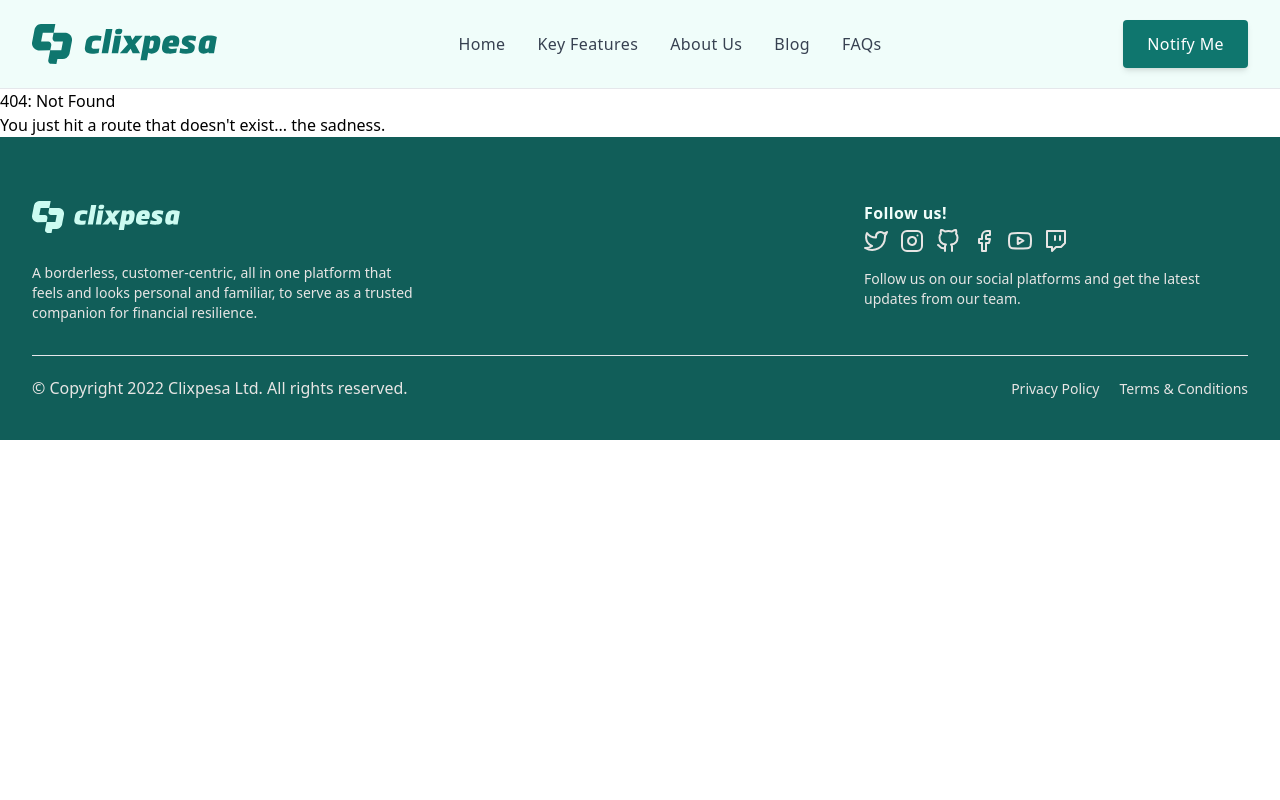
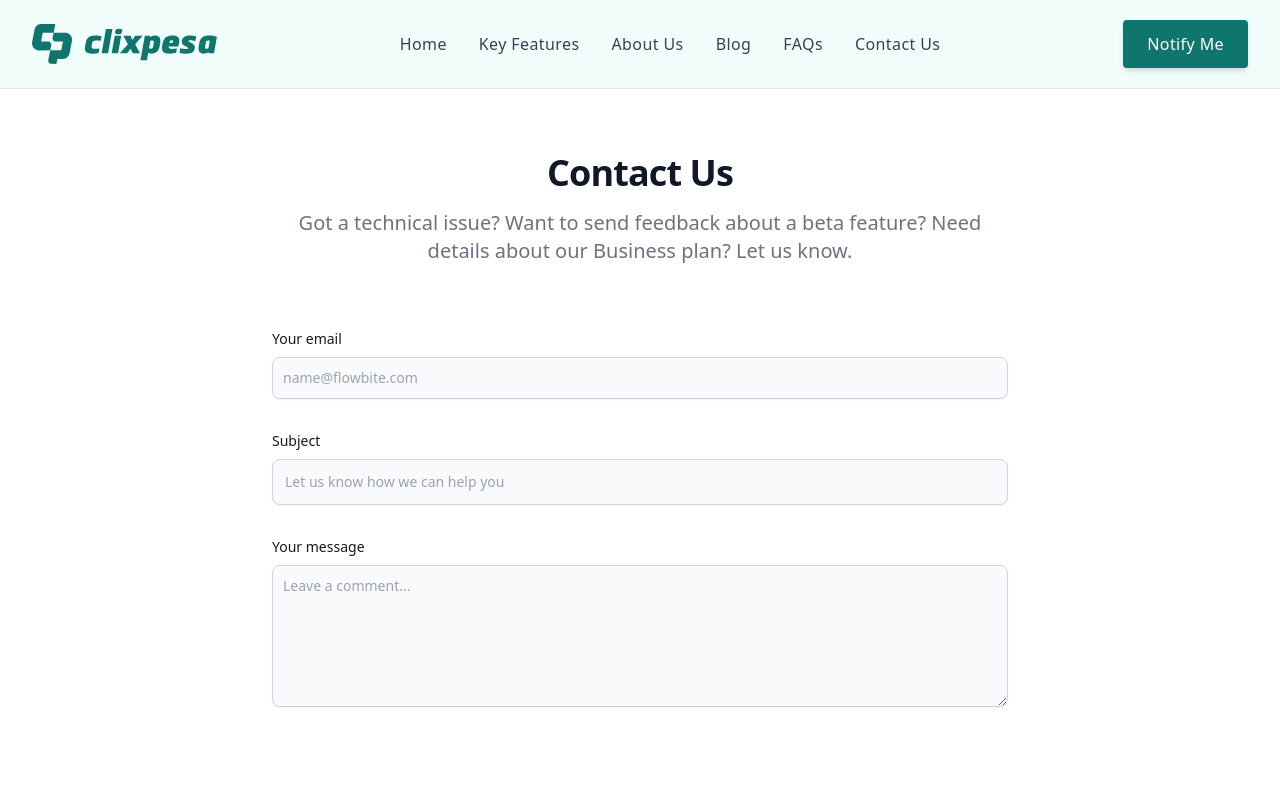
Before and after one commit to clixpesa/clixpesa-website, a Gatsby site: page /contact in a window 1280 px wide. Before the commit this address had no page. Shown: the top 800 px of the page. Built offline with nearby package versions, Linux system fonts and the light colour scheme; Gatsby itself is replaced by a stand-in of ours.

Commit message:
contact form setup

```diff
--- /dev/null
+++ b/src/components/ContactForm.js
@@ -0,0 +1,69 @@
+import React from "react"
+
+export default function ContactForm() {
+  return (
+    <section class="bg-white dark:bg-gray-900">
+      <div class="py-8 lg:py-16 px-4 mx-auto max-w-screen-md">
+        <h2 class="mb-4 text-4xl tracking-tight font-extrabold text-center text-gray-900 dark:text-white">
+          Contact Us
+        </h2>
+        <p class="mb-8 lg:mb-16 font-light text-center text-gray-500 dark:text-gray-400 sm:text-xl">
+          Got a technical issue? Want to send feedback about a beta feature?
+          Need details about our Business plan? Let us know.
+        </p>
+        <form action="#" class="space-y-8">
+          <div>
+            <label
+              for="email"
+              class="block mb-2 text-sm font-medium text-gray-900 dark:text-gray-300"
+            >
+              Your email
+            </label>
+            <input
+              type="email"
+              id="email"
+              class="shadow-sm bg-gray-50 border border-gray-300 text-gray-900 text-sm rounded-lg focus:ring-primary-500 focus:border-primary-500 block w-full p-2.5 dark:bg-gray-700 dark:border-gray-600 dark:placeholder-gray-400 dark:text-white dark:focus:ring-primary-500 dark:focus:border-primary-500 dark:shadow-sm-light"
+              placeholder="name@flowbite.com"
+              required
+            />
+          </div>
+          <div>
+            <label
+              for="subject"
+              class="block mb-2 text-sm font-medium text-gray-900 dark:text-gray-300"
+            >
+              Subject
+            </label>
+            <input
+              type="text"
+              id="subject"
+              class="block p-3 w-full text-sm text-gray-900 bg-gray-50 rounded-lg border border-gray-300 shadow-sm focus:ring-primary-500 focus:border-primary-500 dark:bg-gray-700 dark:border-gray-600 dark:placeholder-gray-400 dark:text-white dark:focus:ring-primary-500 dark:focus:border-primary-500 dark:shadow-sm-light"
+              placeholder="Let us know how we can help you"
+              required
+            />
+          </div>
+          <div class="sm:col-span-2">
+            <label
+              for="message"
+              class="block mb-2 text-sm font-medium text-gray-900 dark:text-gray-400"
+            >
+              Your message
+            </label>
+            <textarea
+              id="message"
+              rows="6"
+              class="block p-2.5 w-full text-sm text-gray-900 bg-gray-50 rounded-lg shadow-sm border border-gray-300 focus:ring-primary-500 focus:border-primary-500 dark:bg-gray-700 dark:border-gray-600 dark:placeholder-gray-400 dark:text-white dark:focus:ring-primary-500 dark:focus:border-primary-500"
+              placeholder="Leave a comment..."
+            ></textarea>
+          </div>
+          <button
+            type="submit"
+            class="py-3 px-5 text-sm font-medium text-center text-white rounded-lg bg-primary-700 sm:w-fit hover:bg-primary-800 focus:ring-4 focus:outline-none focus:ring-primary-300 dark:bg-primary-600 dark:hover:bg-primary-700 dark:focus:ring-primary-800"
+          >
+            Send message
+          </button>
+        </form>
+      </div>
+    </section>
+  )
+}
--- a/src/components/Navigation.js
+++ b/src/components/Navigation.js
@@ -1,5 +1,5 @@
-import React from 'react'
-import { Link } from "gatsby";
+import React from "react"
+import { Link } from "gatsby"
 
 export default function Navigation() {
   return (
@@ -55,6 +55,16 @@ export default function Navigation() {
             FAQs
           </Link>
         </li>
+        <li>
+          <Link
+            to="/contact"
+            aria-label="frequently asked qs"
+            title="Faqs"
+            className="font-medium tracking-wide text-gray-700 transition-colors duration-200 hover:text-teal-600"
+          >
+            Contact Us
+          </Link>
+        </li>
       </ul>
       <ul className="flex items-center hidden space-x-8 lg:flex">
         <li>
--- /dev/null
+++ b/src/pages/contact.js
@@ -0,0 +1,16 @@
+import * as React from "react"
+
+import Layout from "../components/Layout"
+import Seo from "../components/seo"
+import ContactForm from "../components/ContactForm"
+
+const ContactPage = () => (
+  <Layout>
+    <Seo title="Clixpesa" />
+    <ContactForm />
+  </Layout>
+)
+
+export const Head = () => <Seo title="Contact Us" />
+
+export default ContactPage
```
Also changed, not shown: 1 other file.
